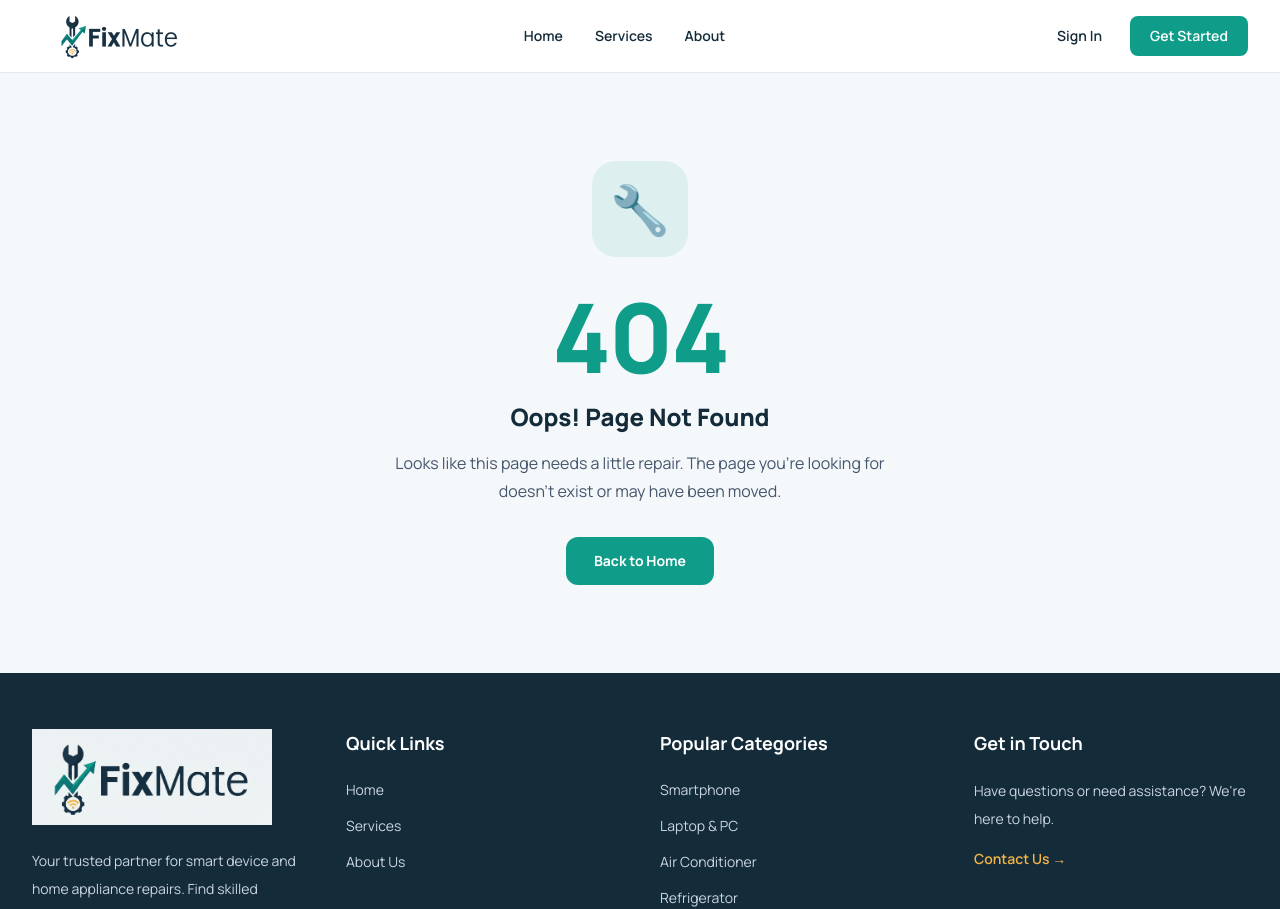
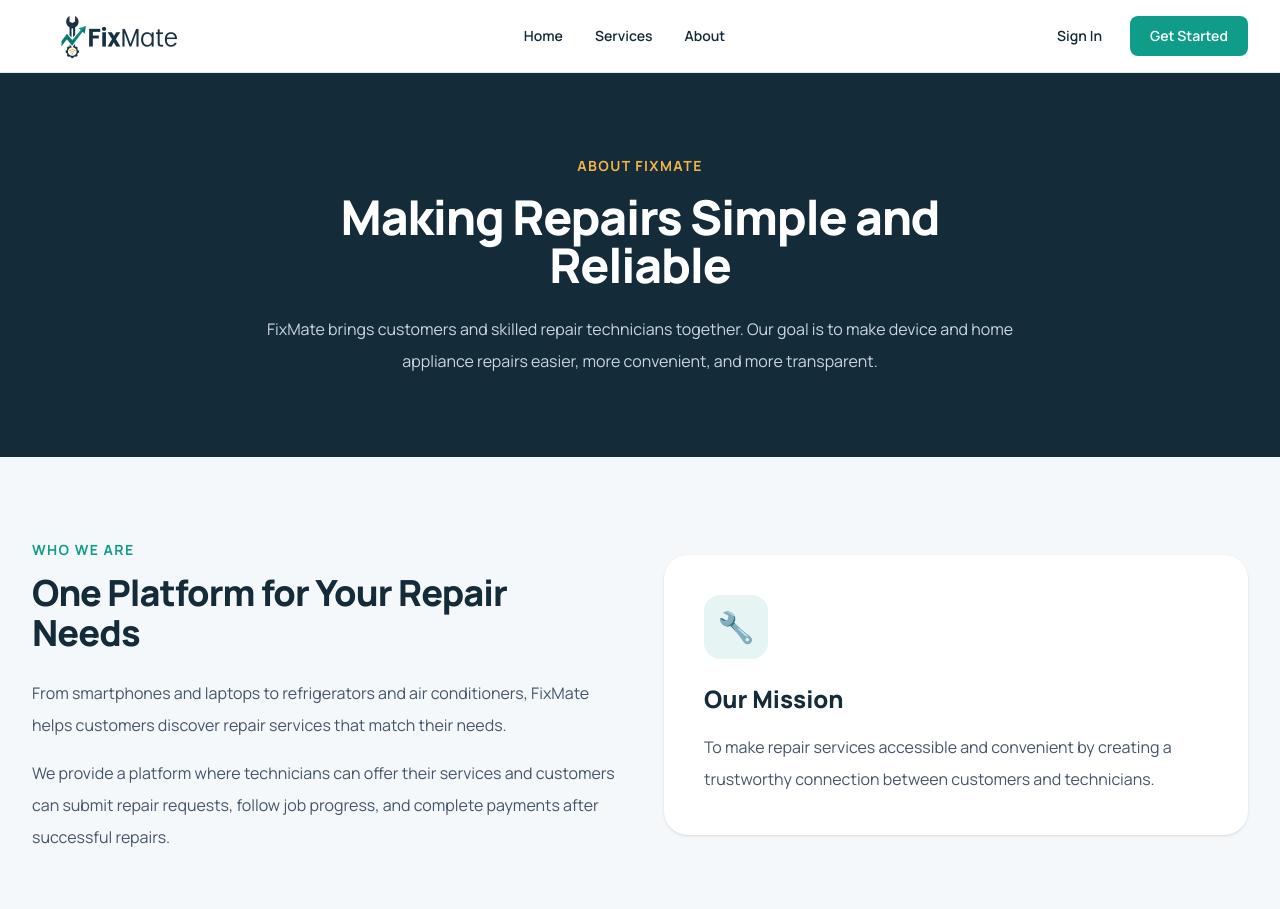
Before and after one commit to Aabidh351/fixmate, a Next.js app: page /about in a window 1280 px wide. Before the commit this address had no page. Shown: the top 909 px of the page. Built offline with nearby package versions, Linux system fonts and the light colour scheme.

Commit message:
Added About Page

```diff
--- /dev/null
+++ b/app/about/page.tsx
@@ -0,0 +1,141 @@
+
+import Link from "next/link";
+
+const values = [
+  {
+    icon: "🤝",
+    title: "Trust & Reliability",
+    description:
+      "We aim to connect customers with dependable technicians who take their work seriously.",
+  },
+  {
+    icon: "💡",
+    title: "Simplicity",
+    description:
+      "Finding a repair service, submitting a request, and tracking progress should be straightforward.",
+  },
+  {
+    icon: "💳",
+    title: "Pay After Service",
+    description:
+      "Customers pay only after their repair has been completed, making the process more transparent.",
+  },
+];
+
+export default function AboutPage() {
+  return (
+    <main>
+      <section className="bg-secondary px-4 py-10 md:py-20 text-center sm:px-6 lg:px-8">
+        <div className="mx-auto max-w-3xl">
+          <span className="text-sm font-bold uppercase tracking-widest text-accent">
+            About FixMate
+          </span>
+
+          <h1 className="mt-4 text-4xl font-extrabold tracking-tight text-white sm:text-5xl">
+            Making Repairs Simple and Reliable
+          </h1>
+
+          <p className="mt-6 text-base leading-8 text-slate-300">
+            FixMate brings customers and skilled repair technicians together.
+            Our goal is to make device and home appliance repairs easier,
+            more convenient, and more transparent.
+          </p>
+        </div>
+      </section>
+
+      <section className="bg-background px-4 py-10 md:py-20 sm:px-6 lg:px-8">
+        <div className="mx-auto grid max-w-7xl gap-12 lg:grid-cols-2 lg:items-center">
+          <div>
+            <span className="text-sm font-bold uppercase tracking-widest text-primary">
+              Who We Are
+            </span>
+
+            <h2 className="mt-3 text-3xl font-extrabold tracking-tight text-secondary sm:text-4xl">
+              One Platform for Your Repair Needs
+            </h2>
+
+            <p className="mt-6 leading-8 text-slate-600">
+              From smartphones and laptops to refrigerators and air
+              conditioners, FixMate helps customers discover repair services
+              that match their needs.
+            </p>
+
+            <p className="mt-4 leading-8 text-slate-600">
+              We provide a platform where technicians can offer their
+              services and customers can submit repair requests, follow job
+              progress, and complete payments after successful repairs.
+            </p>
+          </div>
+
+          <div className="rounded-3xl bg-white p-8 shadow-sm sm:p-10">
+            <div className="flex size-16 items-center justify-center rounded-2xl bg-primary/10 text-3xl">
+              🔧
+            </div>
+
+            <h3 className="mt-6 text-2xl font-extrabold text-secondary">
+              Our Mission
+            </h3>
+
+            <p className="mt-4 leading-8 text-slate-600">
+              To make repair services accessible and convenient by creating
+              a trustworthy connection between customers and technicians.
+            </p>
+          </div>
+        </div>
+      </section>
+
+      <section className="bg-white px-4 py-10 md:py-20 sm:px-6 lg:px-8">
+        <div className="mx-auto max-w-7xl">
+          <div className="mx-auto max-w-2xl text-center">
+            <span className="text-sm font-bold uppercase tracking-widest text-primary">
+              What Matters to Us
+            </span>
+
+            <h2 className="mt-3 text-3xl font-extrabold tracking-tight text-secondary sm:text-4xl">
+              Our Core Values
+            </h2>
+          </div>
+
+          <div className="mt-12 grid gap-6 md:grid-cols-3">
+            {values.map((value) => (
+              <div
+                key={value.title}
+                className="rounded-2xl border border-slate-200 bg-background p-7"
+              >
+                <span className="flex size-14 items-center justify-center rounded-xl bg-primary/10 text-2xl">
+                  {value.icon}
+                </span>
+
+                <h3 className="mt-5 text-lg font-bold text-secondary">
+                  {value.title}
+                </h3>
+
+                <p className="mt-3 text-sm leading-7 text-slate-600">
+                  {value.description}
+                </p>
+              </div>
+            ))}
+          </div>
+        </div>
+      </section>
+
+      <section className="bg-secondary px-4 py-16 text-center sm:px-6 lg:px-8">
+        <h2 className="text-3xl font-extrabold text-white">
+          Need Something Fixed?
+        </h2>
+
+        <p className="mt-4 text-slate-300">
+          Explore available services and find the right technician.
+        </p>
+
+        <Link
+          href="/services"
+          className="mt-7 inline-flex rounded-xl bg-primary px-8 py-3.5 text-sm font-bold text-white transition-colors hover:bg-primary/90"
+        >
+          Explore Services
+        </Link>
+      </section>
+      <hr/>
+    </main>
+  );
+}
```
